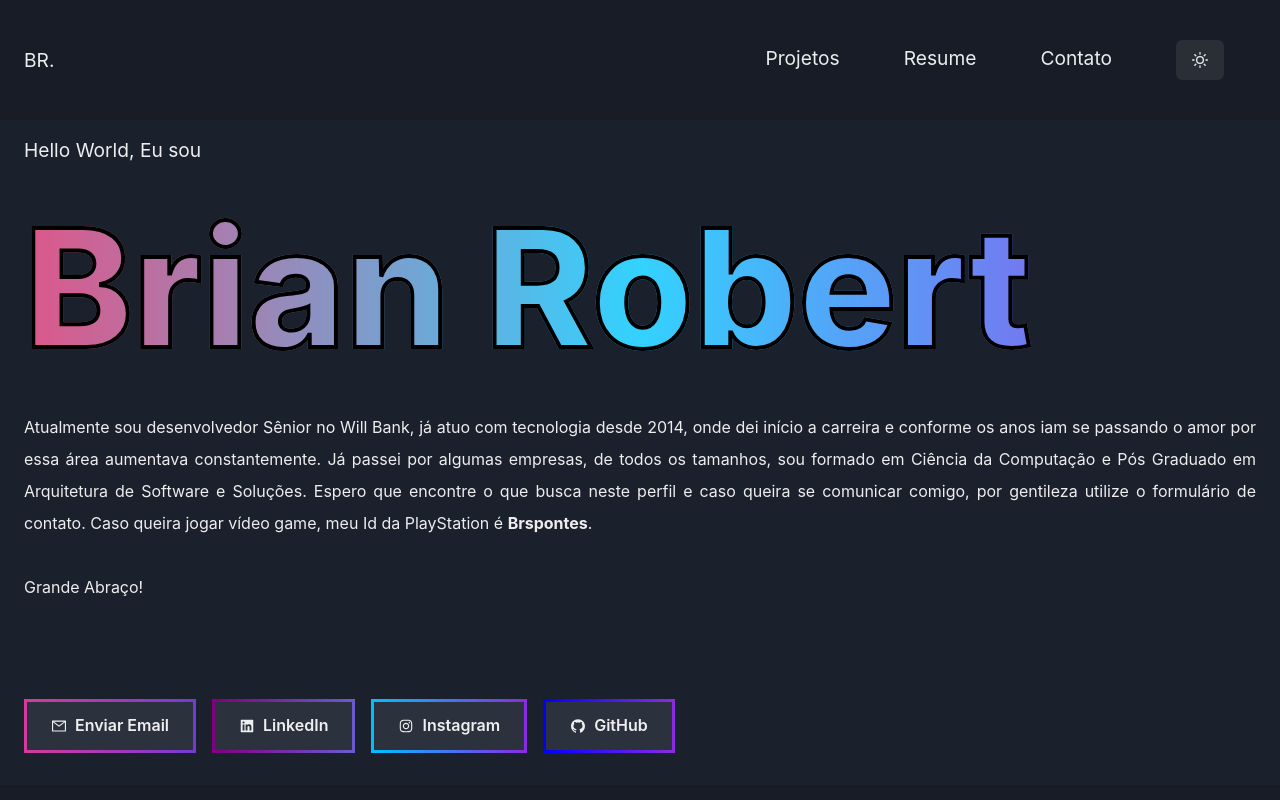
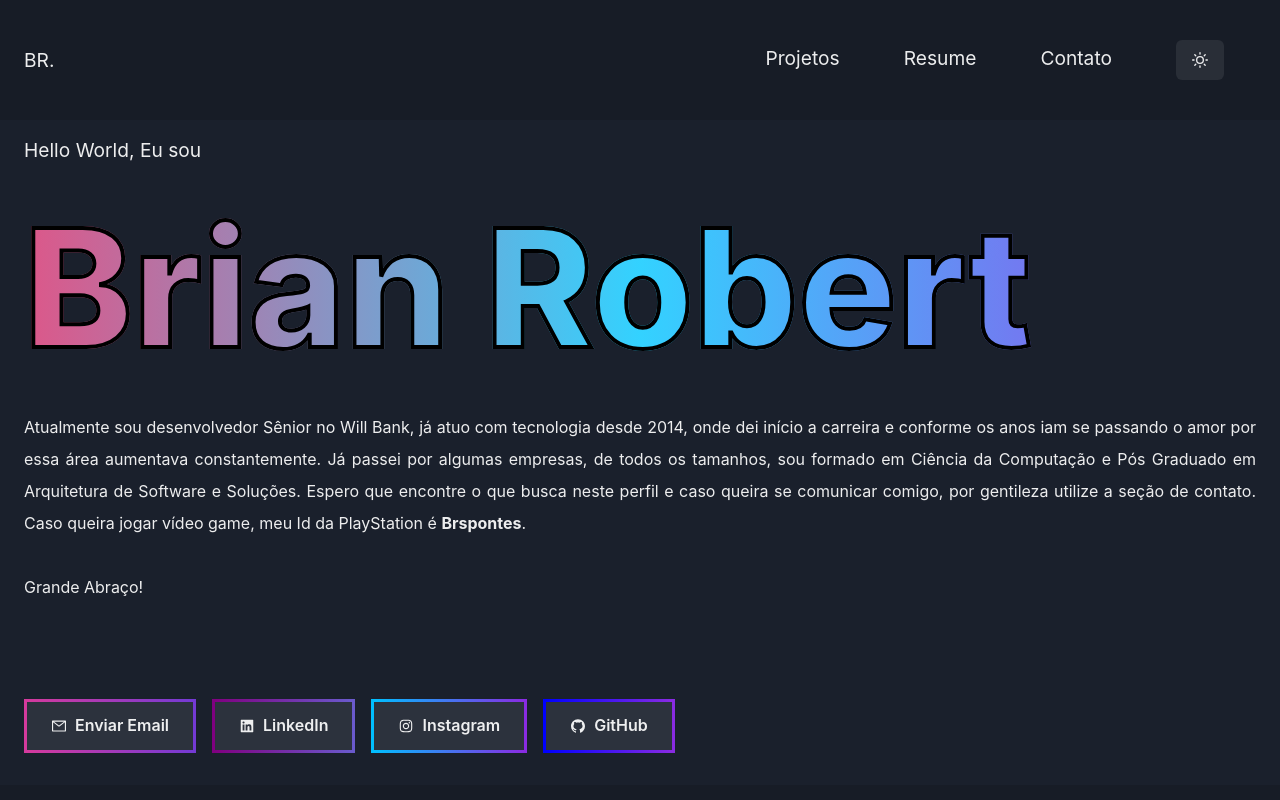
Before and after one commit to Brspontes/react-portfolio, a React (Create React App) app: page / in a window 1280 px wide. Shown: the top 800 px of the page. Built offline with nearby package versions, Linux system fonts and the light colour scheme.

Commit message:
alterando tamanho de container

```diff
--- a/src/components/header/index.tsx
+++ b/src/components/header/index.tsx
@@ -6,7 +6,7 @@ function Header () {
   const { colorMode, toggleColorMode } = useColorMode()
   return (
     <Flex bgColor={colorMode === 'light' ? '#F5F5F5' : '#171c26'}>
-      <Flex as='header' width="100%" maxWidth={1480} height="120" marginX="auto"
+      <Flex as='header' width="100%" maxWidth={1360} height="120" marginX="auto"
         paddingX="6" align="center" justifyContent="space-between" fontSize={["1rem","1.2rem"]}>
           <Box>
             <p>BR.</p>
--- a/src/pages/App.tsx
+++ b/src/pages/App.tsx
@@ -10,7 +10,7 @@ function App() {
   return (
     <>
       <Flex direction="column">
-        <Flex width="100%" maxWidth={1480} marginX="auto" marginTop="4" paddingX="6" direction="column">
+        <Flex width="100%" maxWidth={1360} marginX="auto" marginTop="4" paddingX="6" direction="column">
           <Flex direction="column">
             <Text fontSize="1.2rem">
               Hello World, Eu sou
@@ -23,7 +23,7 @@ function App() {
             <Text textAlign="justify" lineHeight="200%">
               Atualmente sou desenvolvedor Sênior no Will Bank, já atuo com tecnologia desde 2014, onde dei início a carreira e conforme os anos iam se passando o amor por essa área aumentava constantemente.
               Já passei por algumas empresas, de todos os tamanhos, sou formado em Ciência da Computação e Pós Graduado em Arquitetura de Software e Soluções. Espero que encontre o que busca neste perfil e
-              caso queira se comunicar comigo, por gentileza utilize o formulário de contato. Caso queira jogar vídeo game, meu Id da PlayStation é <strong>Brspontes</strong>.
+              caso queira se comunicar comigo, por gentileza utilize a seção de contato. Caso queira jogar vídeo game, meu Id da PlayStation é <strong>Brspontes</strong>.
               <br />
               <br />
               Grande Abraço!
@@ -32,7 +32,7 @@ function App() {
           <ButtonsProfiles />
         </Flex>
         <Flex bgColor={colorMode === 'light' ? '#F5F5F5' : '#171c26'} mt='8'>
-          <Flex width='100%' maxWidth={1480} marginX='auto' marginTop='4' paddingX='6' direction='column'>
+          <Flex width='100%' maxWidth={1360} marginX='auto' marginTop='4' paddingX='6' direction='column'>
             <ExperienceSection />
           </Flex>
         </Flex>
```
